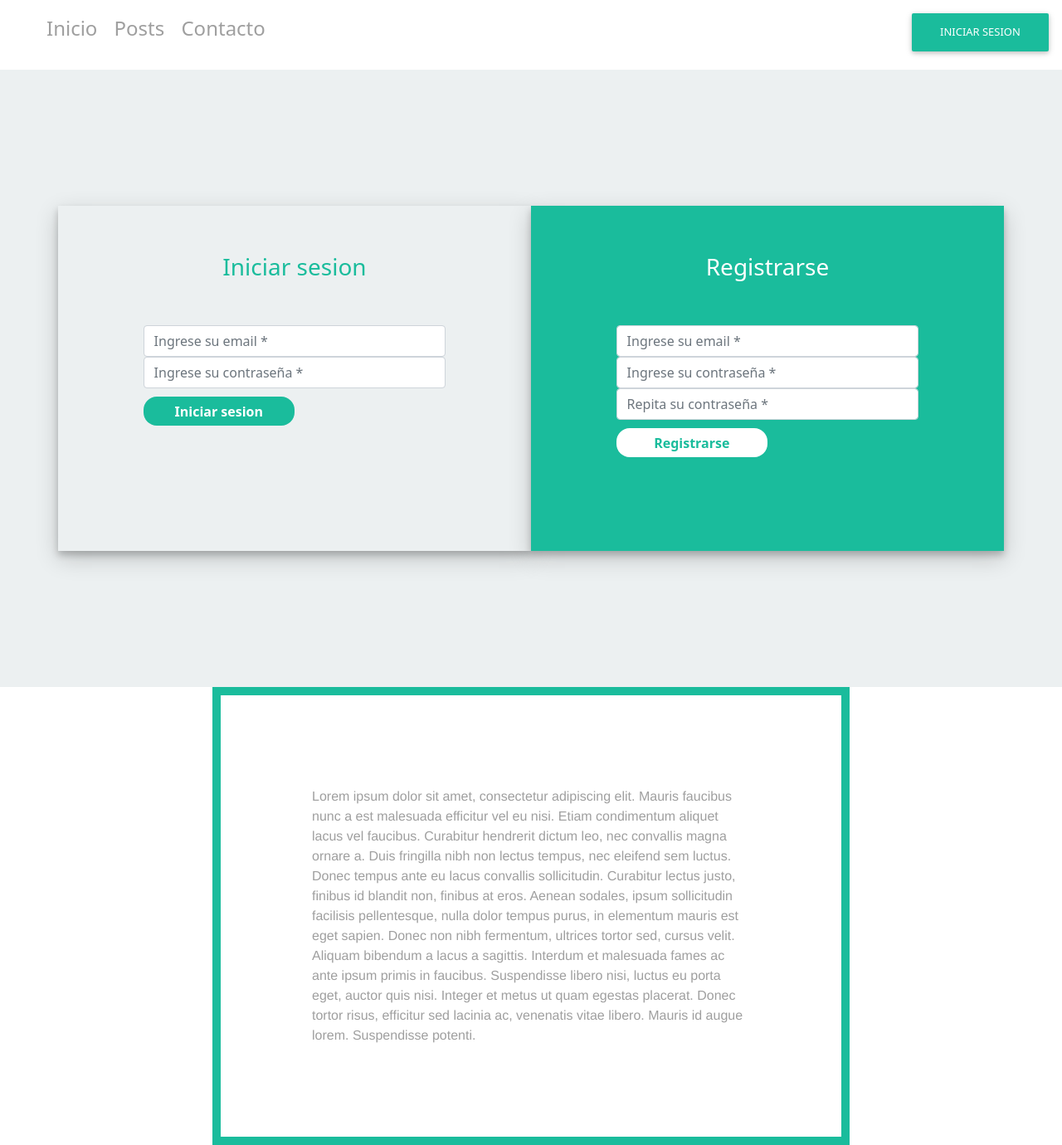
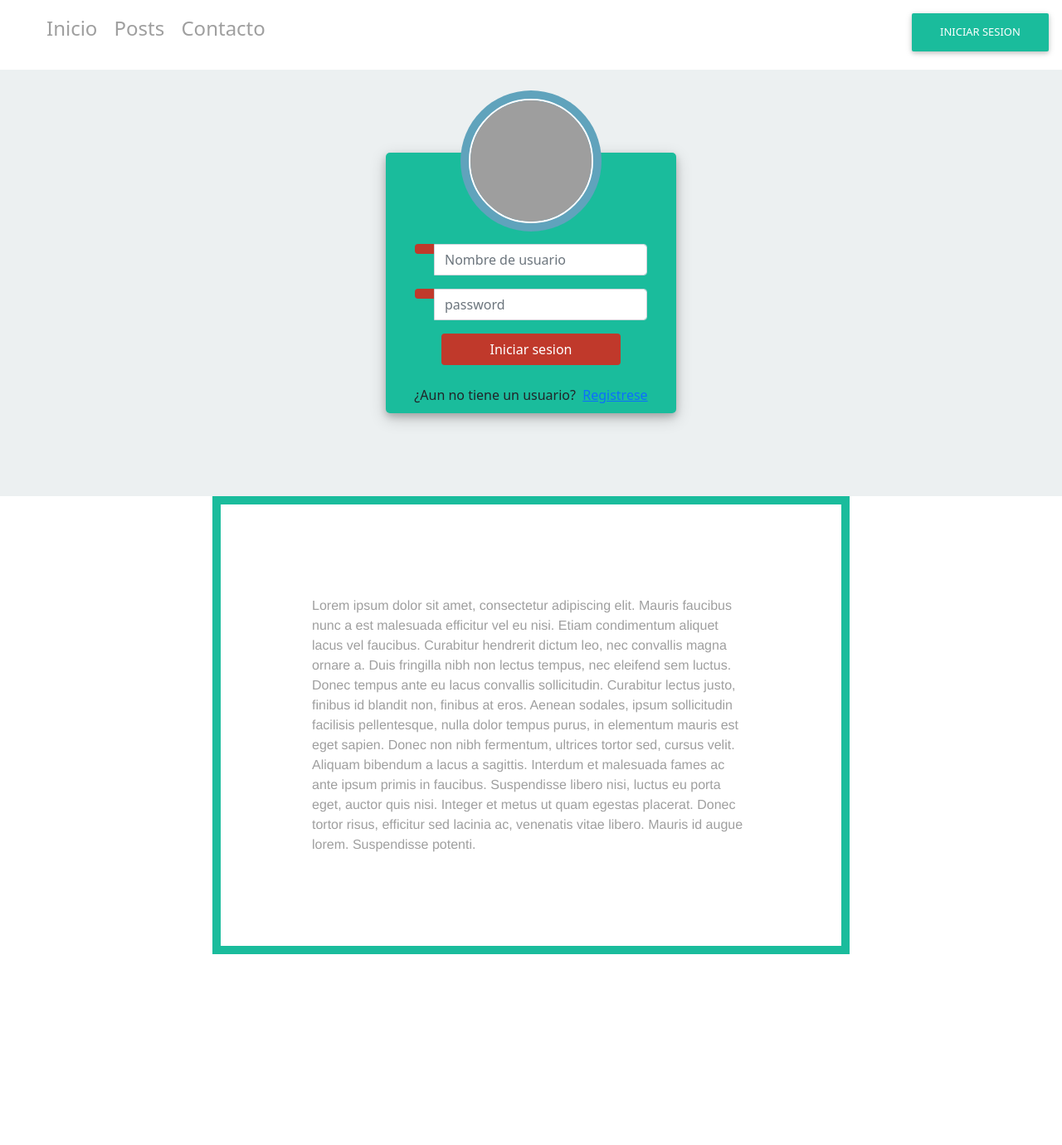
Before and after one commit to Michael-Baluk/Blog_com12, a Django app: page /login/ in a window 1280 px wide. Shown: the whole page at 83% size. After the commit the page ends 1150 px from the top, so only its background shows below. Run offline with Django 3.2, Linux system fonts and the light colour scheme; grey boxes are pictures that could not be loaded.

Commit message:
funcionalidad login y register

```diff
--- a/Blog_Com12/Blog_Com12/settings.py
+++ b/Blog_Com12/Blog_Com12/settings.py
@@ -11,6 +11,7 @@ https://docs.djangoproject.com/en/3.2/ref/settings/
 """
 import os
 from pathlib import Path
+from django.urls import reverse_lazy
 
 # Build paths inside the project like this: BASE_DIR / 'subdir'.
 BASE_DIR = Path(__file__).resolve().parent.parent
@@ -26,6 +27,8 @@ SECRET_KEY = 'django-insecure-#=wm-!ja5yjut)4xcc&^=7j6%*al09s9ng_hzpgy9+-_*t8%p(
 DEBUG = True
 
 ALLOWED_HOSTS = []
+LOGIN_URL = reverse_lazy('login')
+LOGIN_REDIRECT_URL = reverse_lazy('inicio')
 AUTH_USER_MODEL = "Usuarios.Usuario"
 
 
--- a/Blog_Com12/Blog_Com12/urls.py
+++ b/Blog_Com12/Blog_Com12/urls.py
@@ -15,11 +15,13 @@ Including another URLconf
 """
 from django.contrib import admin
 from django.urls import path, include
+from . import views
 from django.contrib.auth import views as views_auth
-from . import views
 
 urlpatterns = [
     path('admin/', admin.site.urls),
-    path("login/",views_auth.LoginView.as_view(template_name="login.html"), name = 'login'),
+    path("register/",views.register, name = 'register'),
+    path('login/', views_auth.LoginView.as_view(template_name="login.html"), name = 'login'),
+    path('logout/', views_auth.logout_then_login, name = 'logout'),
     path("", views.Inicio.as_view(), name= "inicio"),
 ]
--- a/Blog_Com12/Templates/Base/base-css.html
+++ b/Blog_Com12/Templates/Base/base-css.html
@@ -129,49 +129,89 @@
                     background-clip: content-box;
                     box-shadow:inset 0 0 0 10px #1ABC9C;
                 }
-                .login-container{
-                    margin-top: 5%;
-                    margin-bottom: 5%;
+                html {
+                    margin: 0;
+                    padding: 0;
+                    height: 100%;
+                    background: #60a3bc !important;
                 }
-                .login-form-1{
-                    padding: 5%;
-                    box-shadow: 0 5px 8px 0 rgba(0, 0, 0, 0.2), 0 9px 26px 0 rgba(0, 0, 0, 0.19);
+                .user_card {
+                    height: auto;
+                    width: 350px;
+                    margin-top: auto;
+                    margin-bottom: auto;
+                    background: #1ABC9C;
+                    position: relative;
+                    display: flex;
+                    justify-content: center;
+                    flex-direction: column;
+                    padding: 10px;
+                    box-shadow: 0 4px 8px 0 rgba(0, 0, 0, 0.2), 0 6px 20px 0 rgba(0, 0, 0, 0.19);
+                    -webkit-box-shadow: 0 4px 8px 0 rgba(0, 0, 0, 0.2), 0 6px 20px 0 rgba(0, 0, 0, 0.19);
+                    -moz-box-shadow: 0 4px 8px 0 rgba(0, 0, 0, 0.2), 0 6px 20px 0 rgba(0, 0, 0, 0.19);
+                    border-radius: 5px;
                 }
-                .login-form-1 h3{
+                .user_register_card {
+                    height: auto;
+                    width: 350px;
+                    margin-top: auto;
+                    margin-bottom: auto;
+                    background: #1ABC9C;
+                    position: relative;
+                    display: flex;
+                    justify-content: center;
+                    flex-direction: column;
+                    padding: 10px;
+                    box-shadow: 0 4px 8px 0 rgba(0, 0, 0, 0.2), 0 6px 20px 0 rgba(0, 0, 0, 0.19);
+                    -webkit-box-shadow: 0 4px 8px 0 rgba(0, 0, 0, 0.2), 0 6px 20px 0 rgba(0, 0, 0, 0.19);
+                    -moz-box-shadow: 0 4px 8px 0 rgba(0, 0, 0, 0.2), 0 6px 20px 0 rgba(0, 0, 0, 0.19);
+                    border-radius: 5px;
+
+                }
+                .brand_logo_container {
+                    position: absolute;
+                    height: 170px;
+                    width: 170px;
+                    top: -75px;
+                    border-radius: 50%;
+                    background: #60a3bc;
+                    padding: 10px;
                     text-align: center;
-                    color: #1ABC9C;
                 }
-                .login-form-2{
-                    padding: 5%;
-                    background: #1ABC9C;
-                    box-shadow: 0 5px 8px 0 rgba(0, 0, 0, 0.2), 0 9px 26px 0 rgba(0, 0, 0, 0.19);
+                .brand_logo {
+                    height: 150px;
+                    width: 150px;
+                    border-radius: 50%;
+                    border: 2px solid white;
                 }
-                .login-form-2 h3{
-                    text-align: center;
-                    color: #fff;
+                .form_container {
+                    margin-top: 100px;
                 }
-                .login-container form{
-                    padding: 10%;
+                .login_btn {
+                    width: 100%;
+                    background: #c0392b !important;
+                    color: white !important;
                 }
-                .btnSubmit
-                {
-                    margin-top: 10px;
-                    margin-bottom: 10px;
-                    width: 50%;
-                    border-radius: 1rem;
-                    padding: 1.5%;
-                    border: none;
-                    cursor: pointer;
+                .login_btn:focus {
+                    box-shadow: none !important;
+                    outline: 0px !important;
                 }
-                    .login-form-1 .btnSubmit{
-                    font-weight: 600;
-                    color: #fff;
-                    background-color: #1ABC9C;
+                .login_container {
+                    padding: 0 2rem;
                 }
-                .login-form-2 .btnSubmit{
-                    font-weight: 600;
-                    color: #1ABC9C;
-                    background-color: #fff;
+                .input-group-text {
+                    background: #c0392b !important;
+                    color: white !important;
+                    border: 0 !important;
+                    border-radius: 0.25rem 0 0 0.25rem !important;
+                }
+                .input_user,
+                .input_pass:focus {
+                    box-shadow: none !important;
+                    outline: 0px !important;
+                }
+                .custom-checkbox .custom-control-input:checked~.custom-control-label::before {
+                    background-color: #c0392b !important;
                 }
             </style>
     </head>
--- a/Blog_Com12/Templates/Base/base.html
+++ b/Blog_Com12/Templates/Base/base.html
@@ -12,7 +12,11 @@
                     <li><a href="{% url 'inicio' %}">Inicio</a></li>
                     <li><a href="">Posts</a></li>
                     <li><a href="">Contacto</a></li>
+                    {%if user.is_authenticated %}
+                        <a href= "{% url 'logout' %}" class= "btn-card" style= "float: right"> Cerrar sesion</a><br>
+                    {%else%}
                     <a href= "{% url 'login' %}" class= "btn-card" style= "float: right"> Iniciar sesion</a>
+                    {%endif%}
                 </ul>
         </header>
         <section class="details-card">
--- /dev/null
+++ b/Blog_Com12/Templates/Includes/form_errors.html
@@ -0,0 +1,17 @@
+{% if form.errors %}
+  {% for field in form %}
+    {% for error in field.errors %}
+      <div class="alert alert-warning alert-dismissible fade show" role="alert">
+      <strong>{{field.label}}</strong> {{error}}
+      <button type="button" class="btn close" data-bs-dismiss="alert" aria-label="Close"></button>
+      </div>
+    {% endfor %}
+  {% endfor %}
+
+  {% for error in form.non_field_errors %}
+    <div class="alert alert-warning alert-dismissible fade show" role="alert">
+      {{error}}
+      <button type="button" class="btn close" data-bs-dismiss="alert" aria-label="Close"></button>
+    </div>
+  {% endfor %}
+{% endif %}
--- a/Blog_Com12/Templates/login.html
+++ b/Blog_Com12/Templates/login.html
@@ -1,15 +1,58 @@
 {% extends 'base/base.html' %}
 {% block contenido %}
-<div class="container login-container">
+<div class="container h-100">
+    <div class="d-flex justify-content-center h-100">
+        <div class="user_card">
+            <div class="d-flex justify-content-center">
+                <div class="brand_logo_container">
+                    <img src="https://cdn.freebiesupply.com/logos/large/2x/pinterest-circle-logo-png-transparent.png" class="brand_logo" alt="Logo"> <br>
+                </div>
+            </div>
+            {% include 'includes/form_errors.html' %}
+            <div class="d-flex justify-content-center form_container">
+
+                <form method = "POST"> {% csrf_token %}
+                    <div class="input-group mb-3">
+                        <div class="input-group-append">
+                            <span class="input-group-text"><i class="fas fa-user"></i></span>
+                        </div>
+                        <input type="text" name="username" class="form-control input_user" value="" placeholder="Nombre de usuario">
+                    </div>
+                    <div class="input-group mb-2">
+                        <div class="input-group-append">
+                            <span class="input-group-text"><i class="fas fa-key"></i></span>
+                        </div>
+                        <input type="password" name="password" class="form-control input_pass" value="" placeholder="password">
+                    </div>
+                        <div class="d-flex justify-content-center mt-3 login_container">
+                 <button  name="button" type="submit" class="btn login_btn">Iniciar sesion</button>
+               </div>
+                </form>
+            </div>
+
+            <div class="mt-4">
+                <div class="d-flex justify-content-center links">
+                    ¿Aun no tiene un usuario? &nbsp; <a href="{% url 'register' %}" class="ml-2"> Registrese</a>
+                </div>
+            </div>
+        </div>
+    </div>
+</div>
+
+
+{% endblock contenido %}
+
+<!--<div class="container login-container">
     <div class="row">
         <div class="col-md-6 login-form-1">
             <h3>Iniciar sesion</h3>
-            <form>
+            {% include 'includes/form_errors.html' %}
+            <form method = "POST"> {% csrf_token %}
                 <div class="form-group">
-                    <input type="text" class="form-control" placeholder="Ingrese su email *" value="" />
+                    <input type="text" class="form-control" placeholder="Ingrese su nombre de usuario *" name= "username" value="" />
                 </div>
                 <div class="form-group">
-                    <input type="password" class="form-control" placeholder="Ingrese su contraseña *" value="" />
+                    <input type="password" class="form-control" placeholder="Ingrese su contraseña *" name= "password" value="" />
                 </div>
                 <div class="form-group">
                     <input type="submit" class="btnSubmit" value="Iniciar sesion" />
@@ -18,13 +61,32 @@
         </div>
         <div class="col-md-6 login-form-2">
             <h3>Registrarse</h3>
-            <form>
-                <div class="form-group">
-                    <input type="text" class="form-control" placeholder="Ingrese su email *" value="" />
+            {% include 'includes/form_errors.html' %}
+            <form method = "POST"> {% csrf_token %}
+
+                <div class="form-group" >
+                    <strong style= "color: #fff">Nombre de usuario:</strong>
+                    <div class="form-control">
+                   {{form.username}}
+                    </div>
                 </div>
                 <div class="form-group">
-                    <input type="password" class="form-control" placeholder="Ingrese su contraseña *" value="" />
-                    <input type="password" class="form-control" placeholder="Repita su contraseña *" value="" />
+                    <strong style= "color: #fff">Email:</strong>
+                    <div class="form-control">
+                        {{form.email}}
+                    </div>
+                </div>
+                <div class="form-group">
+                    <strong style= "color: #fff">Contraseña:</strong>
+                    <div class="form-control">
+                        {{form.password1}}
+                    </div>
+                </div>
+                <div class="form-group">
+                    <strong style= "color: #fff">Repita su contraseña:</strong>
+                    <div class="form-control">
+                        {{form.password2}}
+                    </div>
                 </div>
                 <div class="form-group">
                     <input type="submit" class="btnSubmit" value="Registrarse" />
@@ -33,6 +95,24 @@
         </div>
     </div>
 </div>
+-->
 
 
-{% endblock contenido %}
+
+
+
+
+
+
+<!--
+                <div class="form-group">
+                    <input type="text" class="form-control" placeholder="Nombre de usuario*" value="" />
+                    <input type="email" class="form-control" placeholder="Ingrese su email *" value="" />
+                </div>
+                <div class="form-group">
+                    <input type="password" class="form-control" placeholder="Ingrese su contraseña *" value="" />
+                    <input type="password" class="form-control" placeholder="Repita su contraseña *" value="" />
+                </div>
+                <div class="form-group">
+                    <input type="submit" class="btnSubmit" value="Registrarse" />
+                </div>-->
--- a/Blog_Com12/apps/Usuarios/models.py
+++ b/Blog_Com12/apps/Usuarios/models.py
@@ -2,6 +2,6 @@ from django.db import models
 from django.contrib.auth.models import AbstractUser
 
 class Usuario(AbstractUser):
-
+    email = models.EmailField(max_length=100)
     class Meta:
         db_table = 'usuarios'
```
Also changed, not shown: Blog_Com12/Blog_Com12/views.py (+14 -1 lines), Blog_Com12/Templates/register.html (added, +92 -0 lines), Blog_Com12/apps/Usuarios/forms.py (added, +10 -0 lines), Blog_Com12/apps/Usuarios/migrations/0002_alter_usuario_email.py (added), Blog_Com12/apps/Usuarios/urls.py (line endings or trailing spaces), Blog_Com12/apps/Usuarios/views.py (line endings or trailing spaces).
